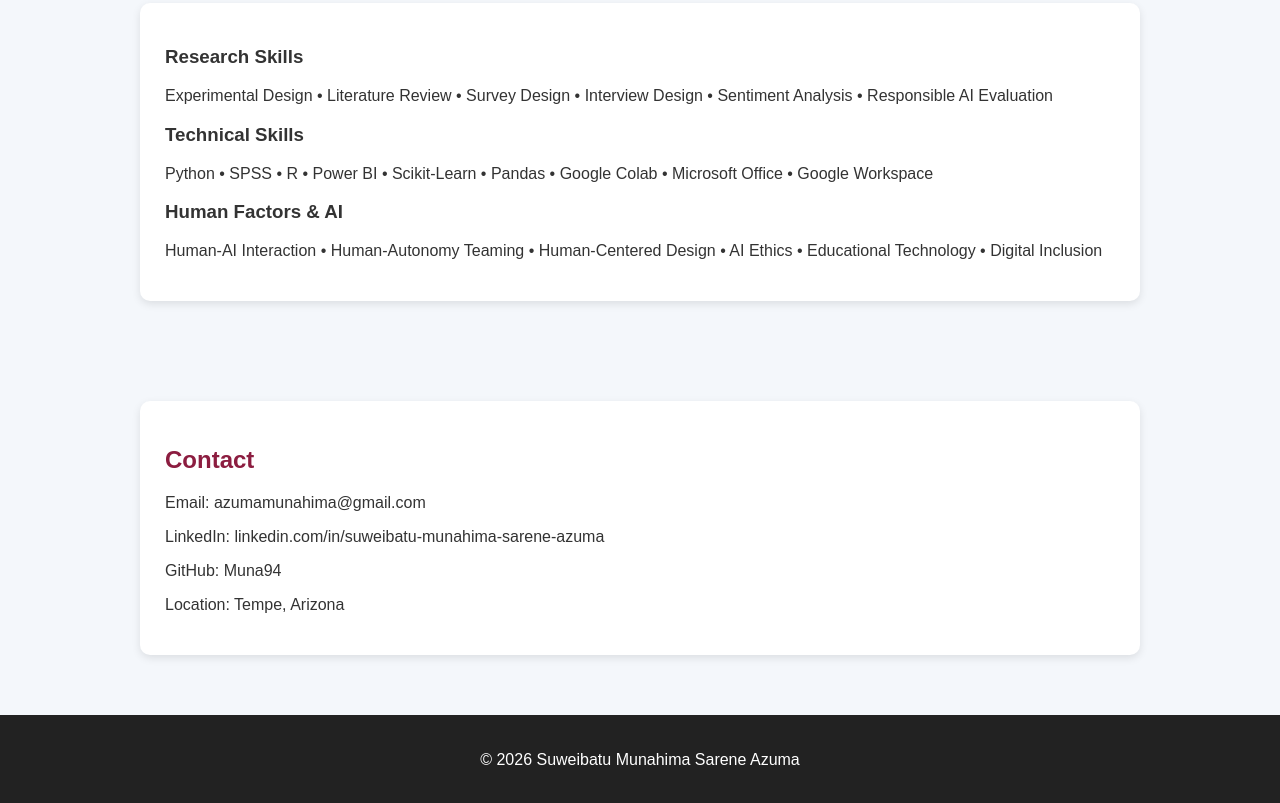
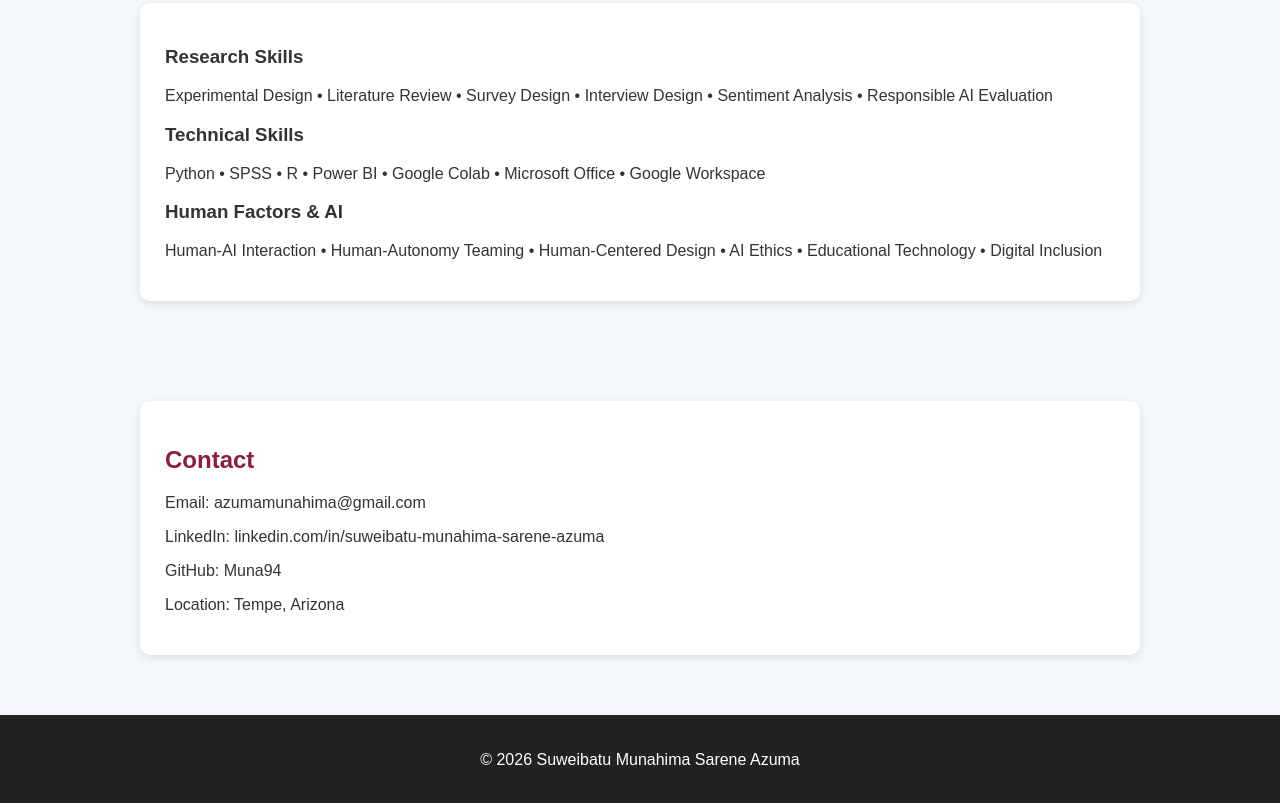
Before and after one commit to Muna94/suweibatu_munahima_sarene_azuma_portfolio, a plain HTML site: page index.html in a window 1280 px wide. Shown: the part 2598-3401 px from the top of the page. Drawn offline with Linux system fonts and the light colour scheme.

Commit message:
Remove Scikit-Learn and Pandas from technical skills

```diff
--- a/index.html
+++ b/index.html
@@ -107,7 +107,7 @@
         <p>Experimental Design • Literature Review • Survey Design • Interview Design • Sentiment Analysis • Responsible AI Evaluation</p>
 
         <h3>Technical Skills</h3>
-        <p>Python • SPSS • R • Power BI • Scikit-Learn • Pandas • Google Colab • Microsoft Office • Google Workspace</p>
+        <p>Python • SPSS • R • Power BI • Google Colab • Microsoft Office • Google Workspace</p>
 
         <h3>Human Factors & AI</h3>
         <p>Human-AI Interaction • Human-Autonomy Teaming • Human-Centered Design • AI Ethics • Educational Technology • Digital Inclusion</p>
```
